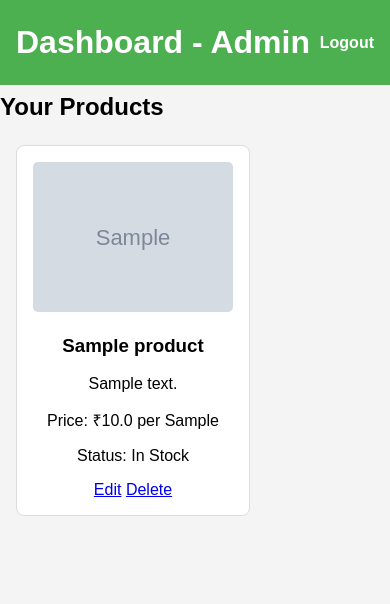
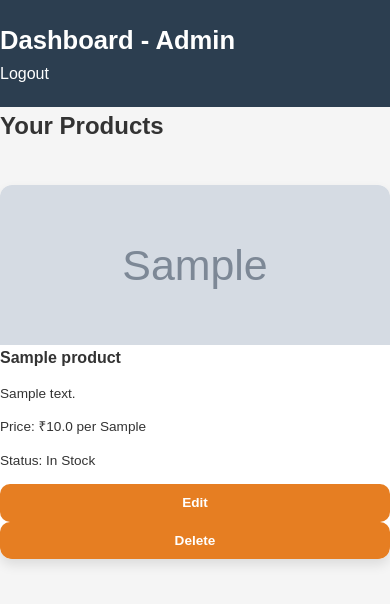
Before and after one commit to chirusemion/LainoMarket, a Flask app: page /dashboard in a window 390 px wide. Shown: the top 604 px of the page. Run offline with Flask 3, Linux system fonts and the light colour scheme; the visitor is signed in with stand-in values (Sample User, id 1); data comes from the database, SQL or seed files in the repository; tables that the repository leaves empty hold one stand-in row (values such as "Sample post"); grey boxes marked "Sample" are stand-in pictures.

Commit message:
Update style.css for mobile responsiveness

```diff
--- a/static/css/style.css
+++ b/static/css/style.css
@@ -1,89 +1,235 @@
+/* ==========================
+   General Styles
+========================== */
+* {
+    margin: 0;
+    padding: 0;
+    box-sizing: border-box;
+}
+
 body {
     font-family: Arial, sans-serif;
-    margin: 0;
-    padding: 0;
-    background: #f4f4f4;
+    background-color: #f5f5f5;
+    color: #333;
+    line-height: 1.6;
 }
 
-header {
-    background: #4CAF50;
-    color: white;
-    padding: 1rem;
-    display: flex;
-    justify-content: space-between;
-    align-items: center;
+a {
+    text-decoration: none;
+    color: inherit;
 }
 
-header a {
-    color: white;
-    text-decoration: none;
-    font-weight: bold;
+.container {
+    max-width: 1200px;
+    margin: 0 auto;
+    padding: 0 20px;
 }
 
-h1, h2 {
-    margin: 0.5rem 0;
+/* ==========================
+   Header & Navbar
+========================== */
+header {
+    background-color: #2c3e50;
+    color: #fff;
+    padding: 20px 0;
 }
 
+header .container {
+    display: flex;
+    align-items: center;
+    justify-content: space-between;
+    flex-wrap: wrap;
+}
+
+header h1 {
+    font-size: 2rem;
+}
+
+nav ul {
+    list-style: none;
+    display: flex;
+    gap: 20px;
+    flex-wrap: wrap;
+}
+
+nav ul li a {
+    color: #fff;
+    padding: 10px 15px;
+    border-radius: 5px;
+    transition: background-color 0.3s;
+    font-size: 1rem;
+}
+
+nav ul li a:hover {
+    background-color: #34495e;
+}
+
+/* ==========================
+   Product Grid & Cards
+========================== */
 .products {
-    display: flex;
-    flex-wrap: wrap;
-    gap: 1rem;
-    padding: 1rem;
+    display: grid;
+    grid-template-columns: repeat(auto-fit, minmax(220px, 1fr));
+    gap: 20px;
+    margin: 40px 0;
 }
 
 .product-card {
-    background: white;
-    border: 1px solid #ddd;
-    border-radius: 8px;
-    padding: 1rem;
-    width: 200px;
-    text-align: center;
+    background-color: #fff;
+    border-radius: 12px;
+    overflow: hidden;
+    box-shadow: 0 6px 12px rgba(0,0,0,0.1);
+    transition: transform 0.2s;
+    display: flex;
+    flex-direction: column;
+}
+
+.product-card:hover {
+    transform: translateY(-5px);
 }
 
 .product-card img {
     width: 100%;
-    height: 150px;
+    height: 220px;
     object-fit: cover;
-    border-radius: 5px;
 }
 
-.order-btn {
-    display: inline-block;
-    margin-top: 0.5rem;
-    padding: 0.5rem;
-    background: #25D366;
-    color: white;
-    text-decoration: none;
-    border-radius: 5px;
+.product-card .product-info {
+    padding: 20px;
+    flex-grow: 1;
 }
 
-.login-container, .add-product {
-    background: white;
-    padding: 2rem;
-    margin: 2rem auto;
-    max-width: 400px;
-    border-radius: 8px;
+.product-card h3 {
+    font-size: 1.3rem;
+    margin-bottom: 12px;
 }
 
-input, textarea, button {
-    width: 100%;
-    padding: 0.5rem;
-    margin: 0.5rem 0;
-    box-sizing: border-box;
+.product-card p {
+    font-size: 1rem;
+    margin-bottom: 12px;
 }
 
-button {
-    background: #4CAF50;
-    color: white;
+.product-card .price {
+    font-weight: bold;
+    color: #e74c3c;
+    font-size: 1.2rem;
+    margin-bottom: 15px;
+}
+
+/* ==========================
+   Buttons
+========================== */
+.btn {
+    display: inline-block;
+    background-color: #e67e22;
+    color: #fff;
+    padding: 12px 18px;
     border: none;
+    border-radius: 10px;
     cursor: pointer;
+    transition: background-color 0.3s;
+    text-align: center;
+    font-weight: bold;
     font-size: 1rem;
 }
 
-button:hover {
-    background: #45a049;
+.btn:hover {
+    background-color: #d35400;
 }
 
-.error {
-    color: red;
+/* ==========================
+   Footer
+========================== */
+footer {
+    background-color: #2c3e50;
+    color: #fff;
+    padding: 25px 0;
+    text-align: center;
+    font-size: 1rem;
 }
+
+footer a {
+    color: #e67e22;
+}
+
+/* ==========================
+   Mobile Responsiveness
+========================== */
+@media (max-width: 1024px) {
+    .product-card img {
+        height: 200px;
+    }
+
+    .product-card h3 {
+        font-size: 1.2rem;
+    }
+
+    .product-card p, .product-card .price {
+        font-size: 0.95rem;
+    }
+
+    .btn {
+        padding: 10px 15px;
+        font-size: 0.95rem;
+    }
+}
+
+@media (max-width: 768px) {
+    header .container {
+        flex-direction: column;
+        gap: 15px;
+    }
+
+    nav ul {
+        flex-direction: column;
+        gap: 10px;
+    }
+
+    .products {
+        gap: 15px;
+    }
+
+    .product-card img {
+        height: 180px;
+    }
+
+    .product-card h3 {
+        font-size: 1.1rem;
+    }
+
+    .product-card p, .product-card .price {
+        font-size: 0.9rem;
+    }
+
+    .btn {
+        padding: 9px 14px;
+        font-size: 0.9rem;
+    }
+}
+
+@media (max-width: 480px) {
+    header h1 {
+        font-size: 1.6rem;
+    }
+
+    .product-card img {
+        height: 160px;
+    }
+
+    .product-card h3 {
+        font-size: 1rem;
+    }
+
+    .product-card p, .product-card .price {
+        font-size: 0.85rem;
+    }
+
+    .btn {
+        padding: 8px 12px;
+        font-size: 0.85rem;
+    }
+
+    .products {
+        grid-template-columns: 1fr; /* Full width on small screens */
+    }
+}
```
